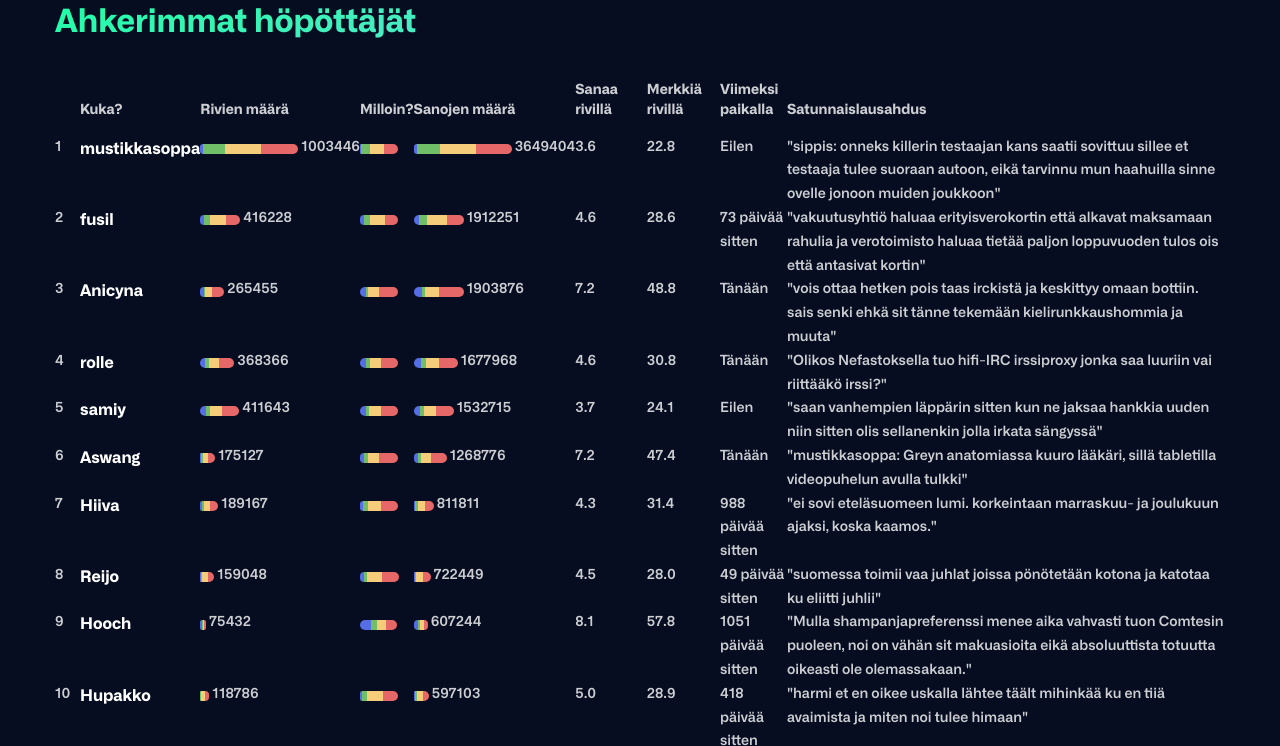
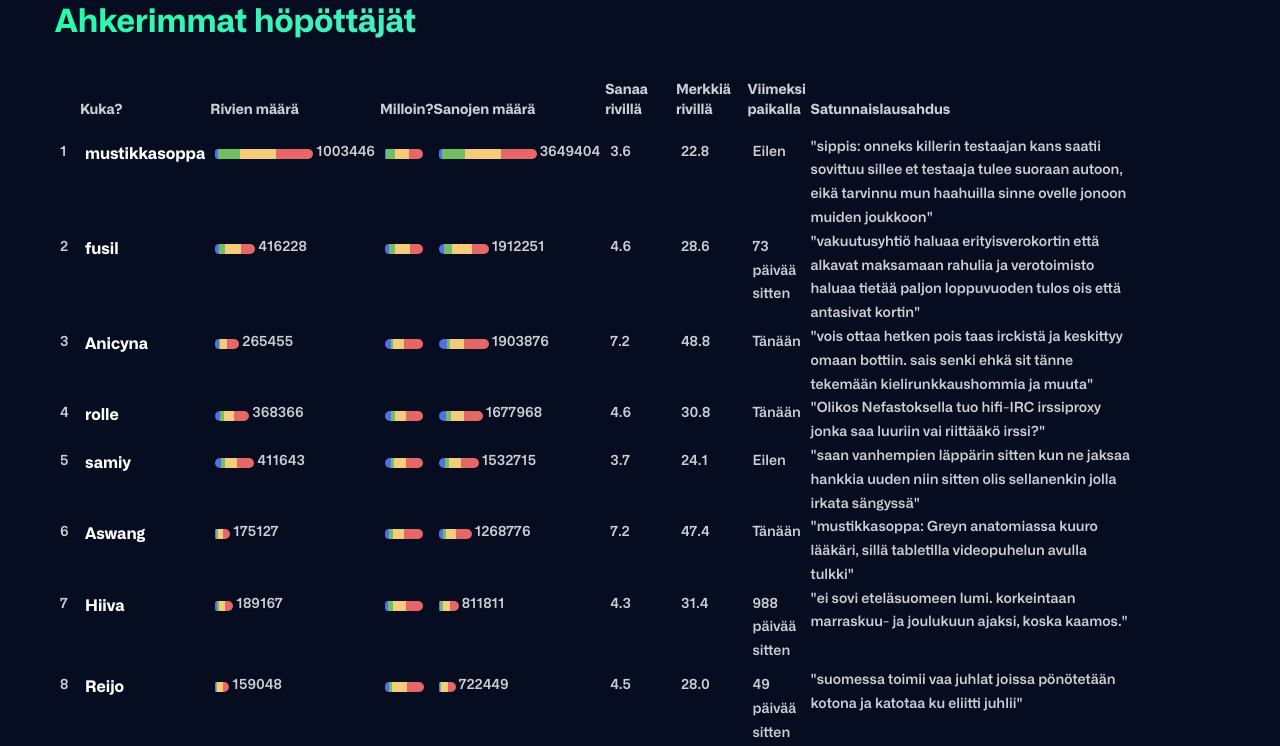
Before and after one commit to pulinairc/pisg, a website: page output/statsit/index.html in a window 1280 px wide. Shown: the part 1140-1886 px from the top of the page. Drawn offline with Linux system fonts and the light colour scheme; files whose address does not match are found by name.

Commit message:
Fixes for long texts

```diff
--- a/output/statsit/layout/style.css
+++ b/output/statsit/layout/style.css
@@ -282,9 +282,19 @@ b {
   margin-bottom: 15px !important;
 }
 
-#pisg_activenicks th,
 #pisg_activenicks td {
   font-size: var(--font-size-smaller) !important;
+  padding: 5px !important;
+}
+
+#pisg_activenicks td:last-child {
+  padding: 0 30px 0 0 !important;
+  display: flex !important;
+  max-width: 85% !important;
+}
+
+.table-striped>tbody>tr:nth-of-type(odd) {
+  background: #060d21 !important;
 }
 
 .navbar.navbar-inverse.navbar-fixed-top {
```
